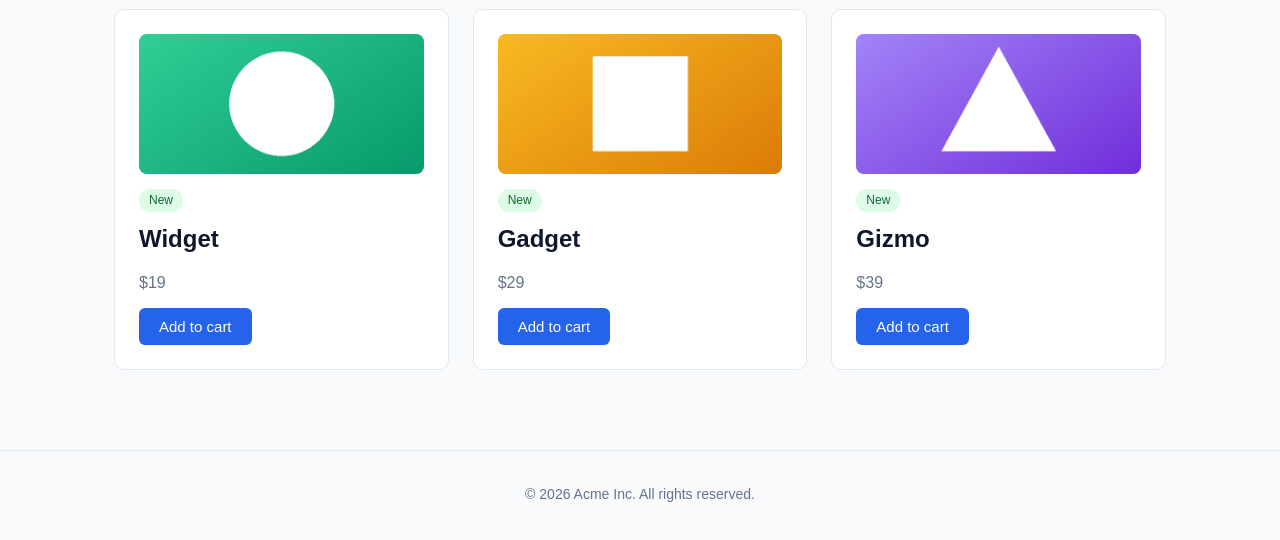
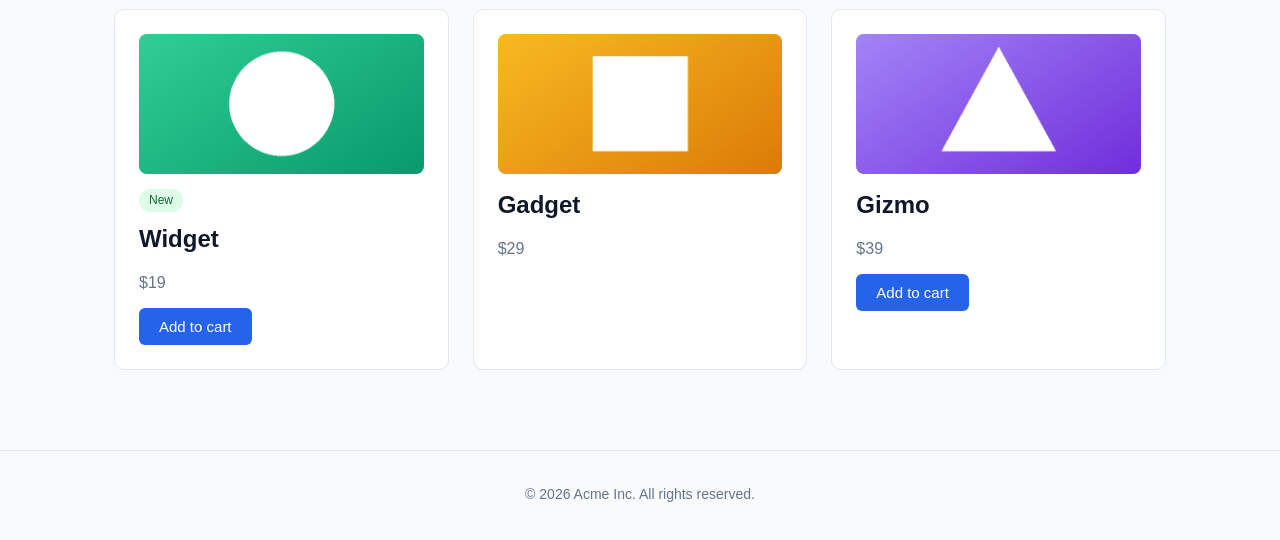
Before and after one commit to jostan30/percy_acme, a website: page pages/products.html in a window 1280 px wide. Shown: the part 166-706 px from the top of the page. Drawn offline with Linux system fonts and the light colour scheme.

Commit message:
feat(products): remove badges and add-to-cart from some cards

```diff
--- a/pages/products.html
+++ b/pages/products.html
@@ -22,8 +22,8 @@
     <h1>Products</h1>
     <section class="products">
       <div class="card product"><img class="thumb" src="/images/widget.png" alt="Widget"><span class="badge">New</span><h2>Widget</h2><p>$19</p><button class="btn">Add to cart</button></div>
-      <div class="card product"><img class="thumb" src="/images/gadget.png" alt="Gadget"><span class="badge">New</span><h2>Gadget</h2><p>$29</p><button class="btn">Add to cart</button></div>
-      <div class="card product"><img class="thumb" src="/images/gizmo.png" alt="Gizmo"><span class="badge">New</span><h2>Gizmo</h2><p>$39</p><button class="btn">Add to cart</button></div>
+      <div class="card product"><img class="thumb" src="/images/gadget.png" alt="Gadget"><h2>Gadget</h2><p>$29</p></div>
+      <div class="card product"><img class="thumb" src="/images/gizmo.png" alt="Gizmo"><h2>Gizmo</h2><p>$39</p><button class="btn">Add to cart</button></div>
     </section>
   </main>
   <footer>&copy; 2026 Acme Inc. All rights reserved.</footer>
```
